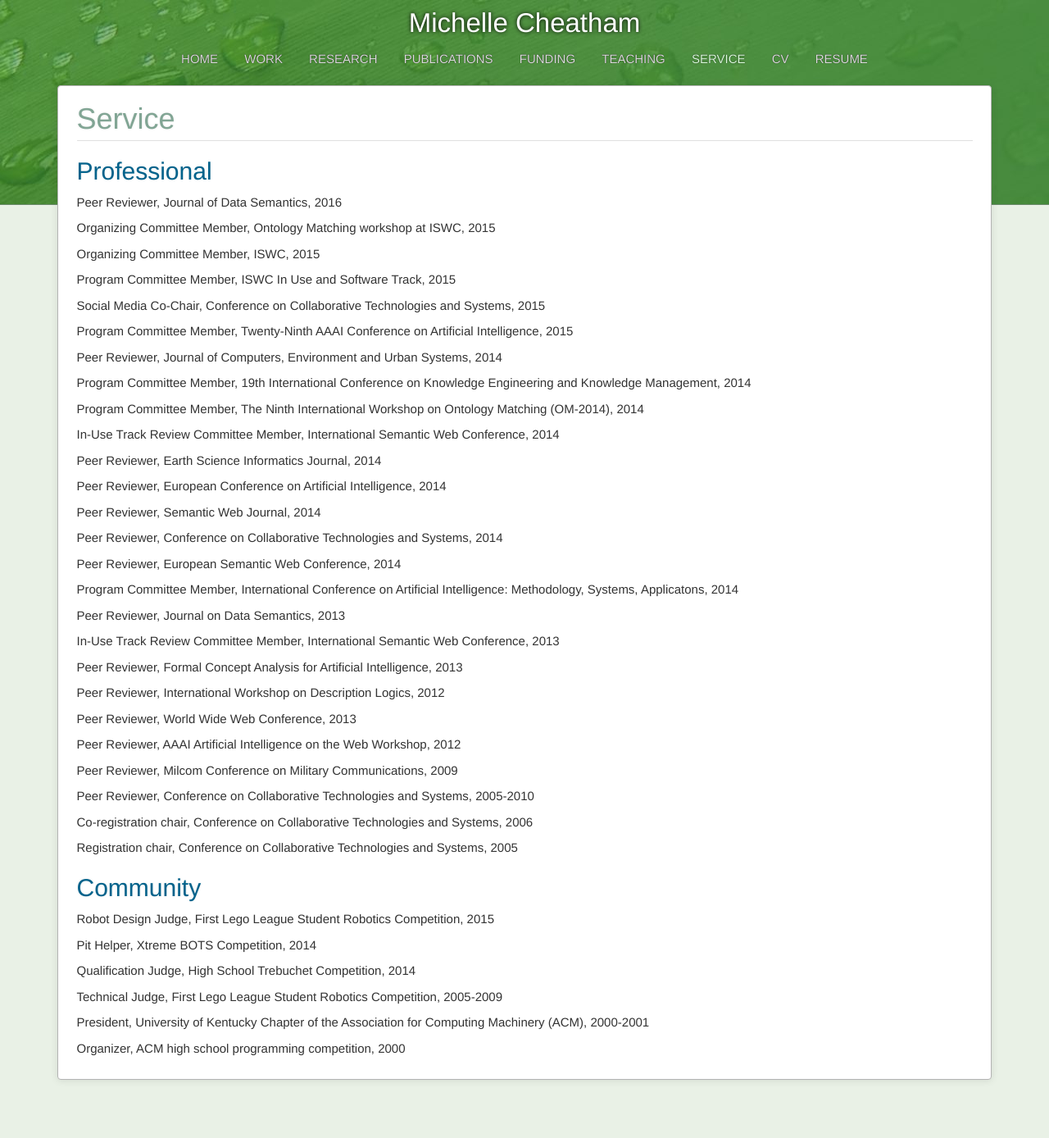
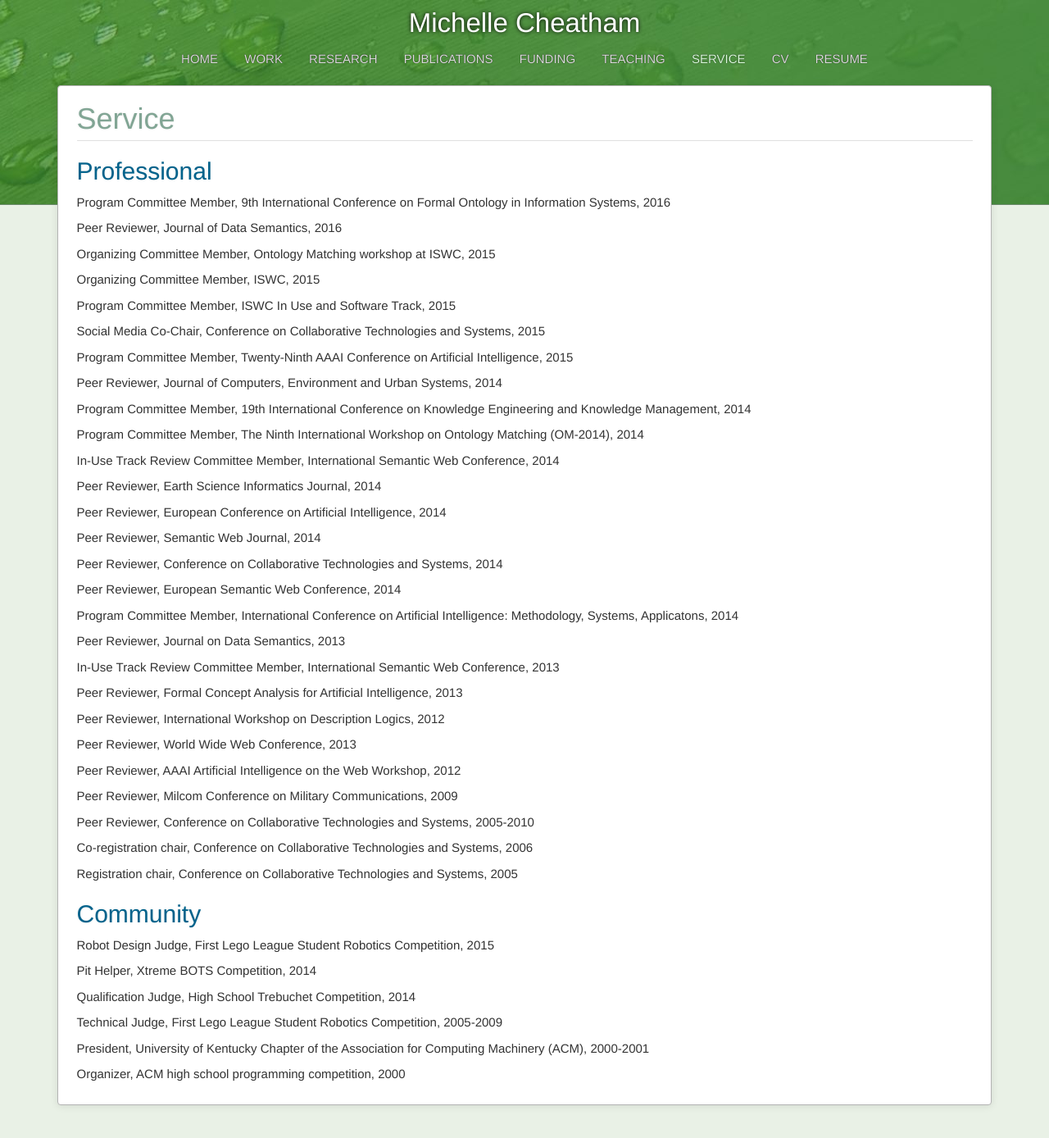
Before and after one commit to mcheatham/mcheatham.github.io, a Jekyll site: the page built from service.md, in a window 1280 px wide. Shown: the whole page at 82% size. Built offline with Jekyll 4.4.1, drawn with Linux system fonts in a browser that asks for light colours; Markdown is read by kramdown in place of the engine named in the settings; before the commit the page ends 1357 px from its top, so only the background shows below that.

Commit message:
Added FOIS reviewing

```diff
--- a/_data/service.yaml
+++ b/_data/service.yaml
@@ -1,3 +1,8 @@
+- job: Program Committee Member
+  organization: 9th International Conference on Formal Ontology in Information Systems
+  date: 2016
+  type: professional
+
 - job: Peer Reviewer
   organization: Journal of Data Semantics
   date: 2016
```
